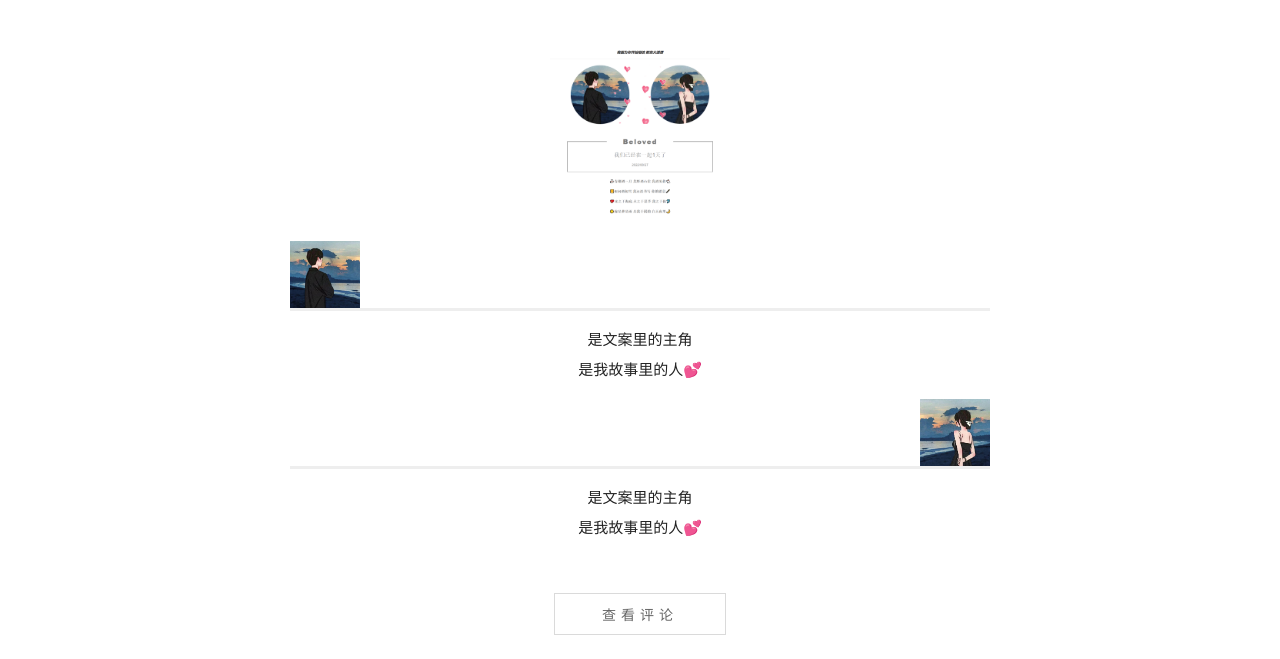
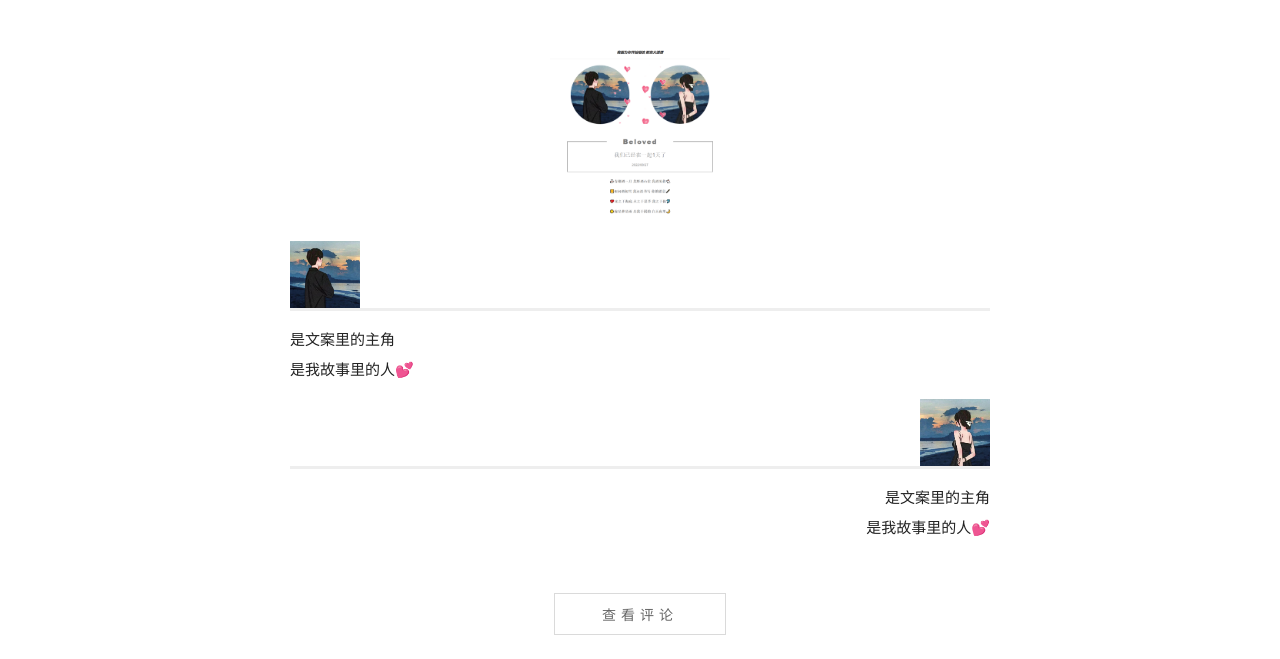
Before and after one commit to CheeseburgerIM/Beloved, a plain HTML site: page Moment/2022/08/28/✨我们在一起啦🍭/index.html in a window 1280 px wide. Shown: the part 161-820 px from the top of the page. Drawn offline with nearby package versions, Linux system fonts and the light colour scheme; a web font is replaced by a local one.

Commit message:
Site updated: 2022-09-28 23:57:14

```diff
--- a/Moment/2022/08/28/✨我们在一起啦🍭/index.html
+++ b/Moment/2022/08/28/✨我们在一起啦🍭/index.html
@@ -16,8 +16,8 @@
 是文案里的主角是我故事里的人💕
 
 
-是文案里的主角是我故事里的人💕
-">
+
+是文案里的主角是我故事里的人💕">
     <meta name="author" content="Tony Pan">
     <link rel="alternative" href="atom.xml" title="CheeseburgerIM" type="application/atom+xml">
     <link rel="icon" href="https://cheeseburgerim.gitee.io/chai_gallery/Front-End/Static/web_icon.jpg">
@@ -32,8 +32,8 @@
 是文案里的主角是我故事里的人💕
 
 
-是文案里的主角是我故事里的人💕
-"/>
+
+是文案里的主角是我故事里的人💕"/>
 
 
 
@@ -47,8 +47,8 @@
 是文案里的主角是我故事里的人💕
 
 
-是文案里的主角是我故事里的人💕
-"/>
+
+是文案里的主角是我故事里的人💕"/>
 
 <link rel="stylesheet" href="/css/diaspora.css">
 
@@ -91,11 +91,11 @@
             <p><img src="/img/2022-08-27-Beginning/1.png"></p>
 <div id="pyz"></div>
 
-<p>是文案里的主角<br>是我故事里的人💕</p>
+<p class="pyz">是文案里的主角<br>是我故事里的人💕</p>
+
 <div id="zyq"></div>
 
-<p>是文案里的主角<br>是我故事里的人💕</p>
-
+<p class="zyq">是文案里的主角<br>是我故事里的人💕</p>
             <!--[if lt IE 9]><script>document.createElement('audio');</script><![endif]-->
             <audio id="audio" loop="1" preload="auto" controls="controls" data-autoplay="true">
                 <source type="audio/mpeg" src="">
```
Also changed, not shown: index.html (+2 -2 lines), search.xml (+15 -15 lines).
